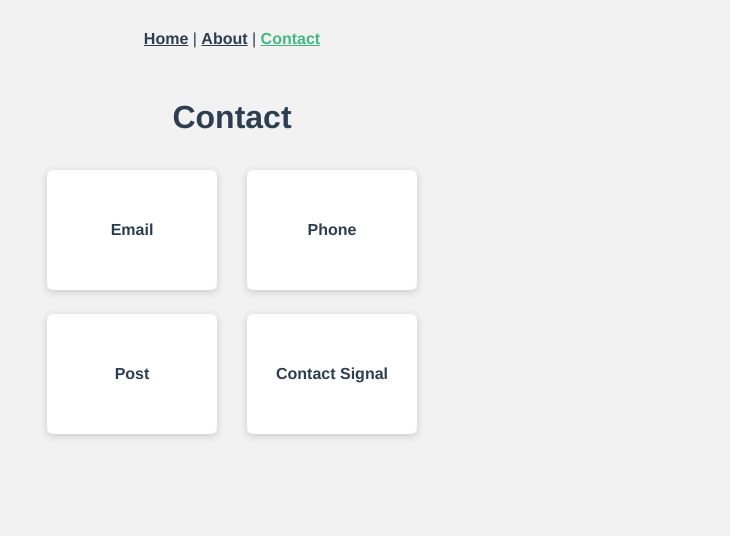
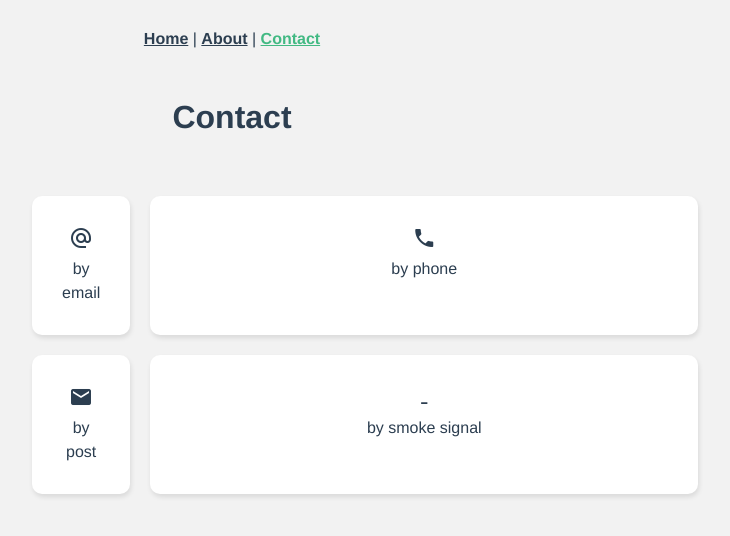
Before and after one commit to yamkelajojo/Vue, a Vue app in the folder vue-animations-main/starter-project/: page /contact in a window 1280 px wide. Shown: the top 536 px of the page, without its empty margins (408-1138 px from the left). Built offline with nearby package versions, Linux system fonts and the light colour scheme.

Commit message:
Just completed copying his code. Spent whole weekend tryna sort this out. NOW you can continue and begin Video #3 on Transitional components.

```diff
--- a/vue-animations-main/starter-project/public/index.html
+++ b/vue-animations-main/starter-project/public/index.html
@@ -5,6 +5,7 @@
     <meta http-equiv="X-UA-Compatible" content="IE=edge">
     <meta name="viewport" content="width=device-width,initial-scale=1.0">
     <link rel="icon" href="<%= BASE_URL %>favicon.ico">
+    <link rel="stylesheet" href="https://fonts.googleapis.com/icon?family=Material+icons" rel="stylesheet">
     <title><%= htmlWebpackPlugin.options.title %></title>
   </head>
   <body>
--- a/vue-animations-main/starter-project/src/components/ToDo.vue
+++ /dev/null
@@ -1,88 +0,0 @@
-<template>
-    <div class="toDo">
-    <input type="text" @keyup.enter="enterToDo" v-model="enteredValue" @click="zama" placeholder="Add a new todo.." id="toDoInp" class="cardLook">
-    <div v-if="toDoList.length>0">
-        <div v-for="(todo, index) in toDoList" :key="todo.id">
-            <div class="cardLook toDoItem" @click="removeToDo(index)">{{ todo.title }}</div>
-        </div>
-    </div>
-    <div v-else>
-        <h3>Nothing to do...</h3>
-    </div>
-    </div>
-    <ToDoPopUp :to_do_pop_up="to_do_pop_up"/>
-</template>
-
-<script>
-import ToDoPopUp from '@/components/ToDoPopUp.vue';
-import { ref } from '@vue/reactivity'
-import { watchEffect } from '@vue/runtime-core'
-
-export default {
-    name: 'ToDo',
-    components: {ToDoPopUp},
-    setup(){
-        const toDoList = ref(
-            [
-                {title:'Play Video Games',id: 1},
-                {title:'Make vue apps',id:2}
-            ]
-        )
-
-        const to_do_pop_up = ref(false)
-
-        const enteredValue = ref('')
-
-        watchEffect(() => {
-            to_do_pop_up.value
-        })
-
-        const enterToDo = () => {
-            if(enteredValue.value !== ""){
-                toDoList.value.push({
-                    title: enteredValue.value,
-                    id: Date.now()
-                })
-            }
-            else{
-                to_do_pop_up.value = !to_do_pop_up.value
-            }
-        }
-
-        const removeToDo = (index) => {
-            toDoList.value.splice(index, 1)
-        }
-
-
-
-        return {toDoList, enterToDo, enteredValue, removeToDo , to_do_pop_up}
-    },
-}
-</script>
-
-<style>
-.cardLook{
-    margin: 30px 0px;
-    padding: 15px 20px;
-    min-width: 400px;
-    border: none;
-    border-radius: 13px;
-    background-color: white;
-}
-
-.toDoItem{
-    max-width: 400px;
-    background-color: white;
-    margin: 11px 0px;
-    box-shadow:rgba(70, 70, 70, 0.24) 0px 2px 7px;
-}
-
-.toDo{
-    max-width: 400px;
-    font-weight: bolder;
-}
-
-:hover .toDoItem{
-    cursor: pointer;
-}
-</style>
--- a/vue-animations-main/starter-project/src/components/ToDoPopUp.vue
+++ /dev/null
@@ -1,32 +0,0 @@
-<template>
-    <div v-if="to_do_pop_up" class="headup" @click="!to_do_pop_up">
-        <h5>You must enter a value for the to do</h5>
-    </div>
-</template>
-
-<script>
-
-import { ref } from 'vue';
-import { watchEffect } from '@vue/runtime-core'
-
-export default {
-    name: 'ToDoPopUp',
-    props: ['to_do_pop_up'],
-    setup(){
-
-        return {}
-    }
-}
-</script>
-
-<style>
-.headup {
-    position: fixed;
-    margin: auto;
-    top: 35px;
-    padding: 5px 120px;
-    color: white;
-    background-color: rgb(232, 23, 103);
-    border-radius: 12px;
-}
-</style>
--- /dev/null
+++ b/vue-animations-main/starter-project/src/components/Toast.vue
@@ -0,0 +1,32 @@
+<template>
+    <div class="toast-wrapper">
+        <div class="toast">
+            You must enter a value for the todo
+        </div>
+    </div>
+</template>
+
+<script>
+
+export default {
+}
+</script>
+
+<style>
+.toast-wrapper {
+    position: fixed;
+    width: 100%;
+    top: 20px;
+}
+
+.toast{
+    padding: 20px;
+    color:white;
+    background: #ff0062;
+    border-radius: 10px;
+    box-shadow: 1px 3px 5px rgba(0,0,0,0.2);
+    max-width: 400px;
+    margin: 0 auto;
+}
+
+</style>
--- /dev/null
+++ b/vue-animations-main/starter-project/src/components/Todos.vue
@@ -0,0 +1,87 @@
+<template>
+    <div class="todos">
+        <input
+            class="cardLook"
+            type="text"
+            v-model="newTodo"
+            @keypress.enter="addTodo"
+            placeholder="Add a new todo"
+        >
+        <div v-if="todos.length">
+            <ul>
+                <li class="toDoItem cardLook" v-for="todo in todos" :key="todo.id" @click="deleteTodo(todo.id)">
+                {{ todo.text }}
+                </li>
+            </ul>
+        </div>
+        <div v-else>
+            <h3>Nothing to do...</h3>
+        </div>
+    </div>
+</template>
+
+<script>
+import { ref } from '@vue/reactivity'
+
+export default {
+    name: 'Todos',
+
+    setup(props, {emit}){
+        const todos = ref([
+            {text: 'make the bed', id: 1},
+            {text: 'play video games', id: 2},
+        ])
+
+        const newTodo = ref('')
+
+        const addTodo = () => {
+            if(newTodo.value){
+                const id = Math.random()
+                todos.value = [{text: newTodo.value,id}, ...todos.value]
+                newTodo.value = ''
+            } else {
+                emit('badValue')
+            }
+        }
+
+        const deleteTodo = (id) => {
+            todos.value = todos.value.filter(todo => todo.id != id)
+        }
+
+        return {todos, addTodo, deleteTodo, newTodo}
+    }
+
+
+}
+</script>
+
+<style>
+.cardLook{
+    margin: 30px 0px;
+    padding: 15px 20px;
+    min-width: 400px;
+    border: none;
+    border-radius: 13px;
+    background-color: white;
+}
+
+ul{
+    list-style: none;
+}
+
+.toDoItem{
+    /* max-width: 400px; */
+    background-color: white;
+    margin: 15px 0px;
+    box-shadow: 1px 3px 5px rgba(0, 0, 0, 0.1);
+}
+
+.toDo{
+    max-width: 400px;
+    font-weight: bolder;
+}
+
+:hover .toDoItem{
+    cursor: pointer;
+}
+</style>
--- a/vue-animations-main/starter-project/src/views/AboutView.vue
+++ b/vue-animations-main/starter-project/src/views/About.vue
@@ -3,3 +3,10 @@
     <h1>This is an about page</h1>
   </div>
 </template>
+
+<style>
+  .about{
+    max-width: 600px;
+    margin: 20px auto;
+  }
+</style>
--- a/vue-animations-main/starter-project/src/views/Contact.vue
+++ b/vue-animations-main/starter-project/src/views/Contact.vue
@@ -1,7 +1,12 @@
 <template>
-  <h1>Contact</h1>
-  <div class="contactDiv">
-    <div class="contact" v-for="contact in contacts" :key="contact.id"><h4>{{ contact.title }}</h4></div>
+  <div class="contact">
+    <h1>Contact</h1>
+    <ul class="contact">
+      <li class="contact" v-for="icon in icons" :key="icon.name" >
+        <span class="material-icons">{{ icon.name }}</span>
+        <div>{{icon.text}}</div>
+      </li>
+    </ul>
   </div>
 </template>
 
@@ -15,38 +20,36 @@ import { ref } from 'vue';
 export default {
   // components: {Contacts}
   setup() {
-    const contacts = ref([
-      { title: "Email", id: 1 },
-      { title: "Phone", id: 2 },
-      { title: "Post", id: 3 },
-      { title: "Contact Signal", id: 4 }
+    const icons = ref([
+      {name:'alternate_email', text:"by email" },
+      { name: 'local_phone', text: "by phone" },
+      { name: "local_post_office", text: "by post" },
+      { name: "local_fire-department", text: "by smoke signal" }
     ])
 
-    return { contacts }
+    return { icons }
   }
 }
 </script>
 
 <style>
-.contactDiv {
-  width: 400px;
+.contact ul {
+  padding: 0;
   display: grid;
   grid-template-columns: 1fr 1fr;
-
-  place-items: center;
-  text-align: center;
+  grid-gap: 20px;
+  max-width: 400px;
+  margin: 60px auto;
   /* background-color: rgb(193, 213, 203); */
 }
 
-.contact{
-  background-color: white;
-  border-radius: 6px;
-  min-width: 170px;
-  min-height: 120px;
-  margin: 12px 0;
-  display: flex;
-  justify-content: center;
-  align-items: center;
-  box-shadow: rgba(70, 70, 70, 0.24) 0px 2px 7px;
+.contact li{
+  list-style-type: none ;
+  background: white;
+  border-radius: 10px;
+  padding: 30px;
+  box-shadow: 1px 3px 5px rgba(0,0,0,0.1);
+  cursor: pointer;
+  line-height: 1.5em;
 }
 </style>
--- /dev/null
+++ b/vue-animations-main/starter-project/src/views/Home.vue
@@ -0,0 +1,34 @@
+<template>
+  <div class="home">
+    <Toast v-if="showToast"/>
+    <Todos @badValue = "triggerToast"/>
+  </div>
+
+</template>
+
+<script>
+import {ref} from 'vue';
+import Todos from '../components/Todos.vue'
+import Toast from '@/components/Toast.vue'
+
+
+export default {
+
+  name: 'Home',
+  components: {Todos, Toast},
+
+  setup(){
+    const showToast = ref(false)
+
+    const triggerToast = () => {
+      showToast.value = true;
+      setTimeout(() => showToast.value = false, 3000)
+    }
+
+    return {showToast, triggerToast}
+  }
+}
+</script>
+
+<style>
+</style>
--- a/vue-animations-main/starter-project/src/views/HomeView.vue
+++ /dev/null
@@ -1,21 +0,0 @@
-<template>
-  <div class="home">
-    <ToDo/>
-  </div>
-
-</template>
-
-<script>
-// @ is an alias to /src
-import ToDo from '@/components/ToDo.vue';
-
-
-export default {
-
-  name: 'HomeView',
-  components: {ToDo},
-}
-</script>
-
-<style>
-</style>
```
Also changed, not shown: vue-animations-main/starter-project/src/router/index.js (+4 -4 lines).
